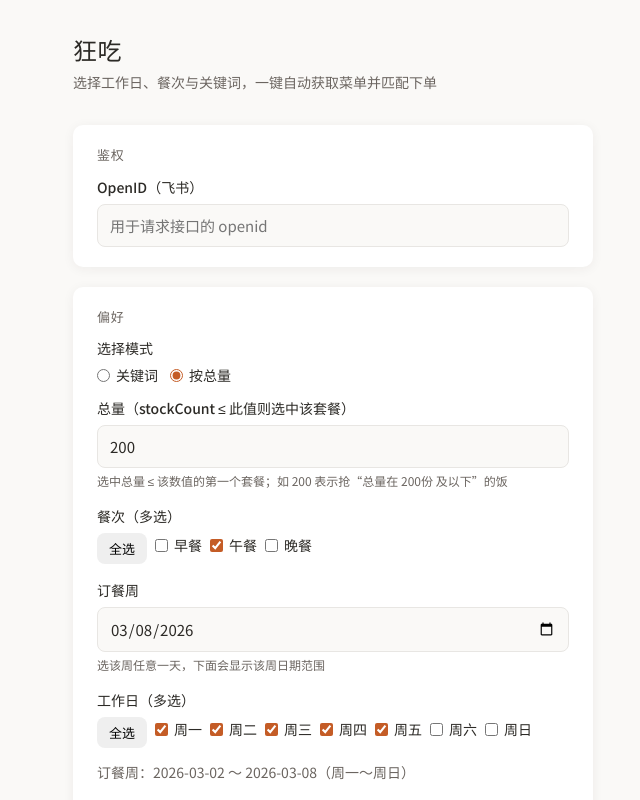
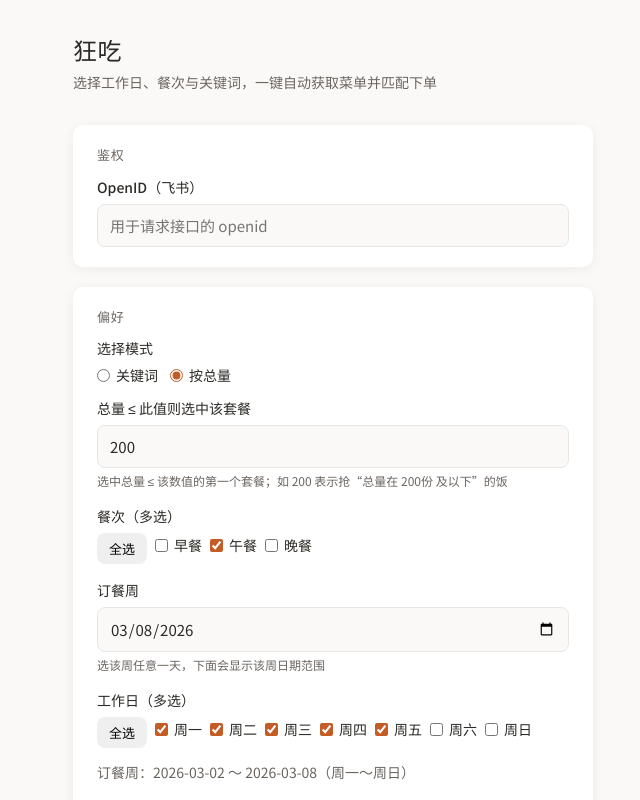
Before and after one commit to pingchangxin3z/kuang-eat, a React (Vite) app: page / in a window 1280 px wide. Both pictures are taken after a click on the label "按总量". Shown: the top 800 px of the page, without its empty margins (307-947 px from the left). Built offline with nearby package versions, Linux system fonts and the light colour scheme; the HTML template or start-up script is replaced by a standard one.

Commit message:
update text

```diff
--- a/src/App.tsx
+++ b/src/App.tsx
@@ -393,7 +393,7 @@ function App() {
         )}
         {matchMode === 'stock' && (
           <>
-            <label htmlFor="stockThreshold">总量（stockCount ≤ 此值则选中该套餐）</label>
+            <label htmlFor="stockThreshold">总量 ≤ 此值则选中该套餐</label>
             <input
               id="stockThreshold"
               type="text"
```
